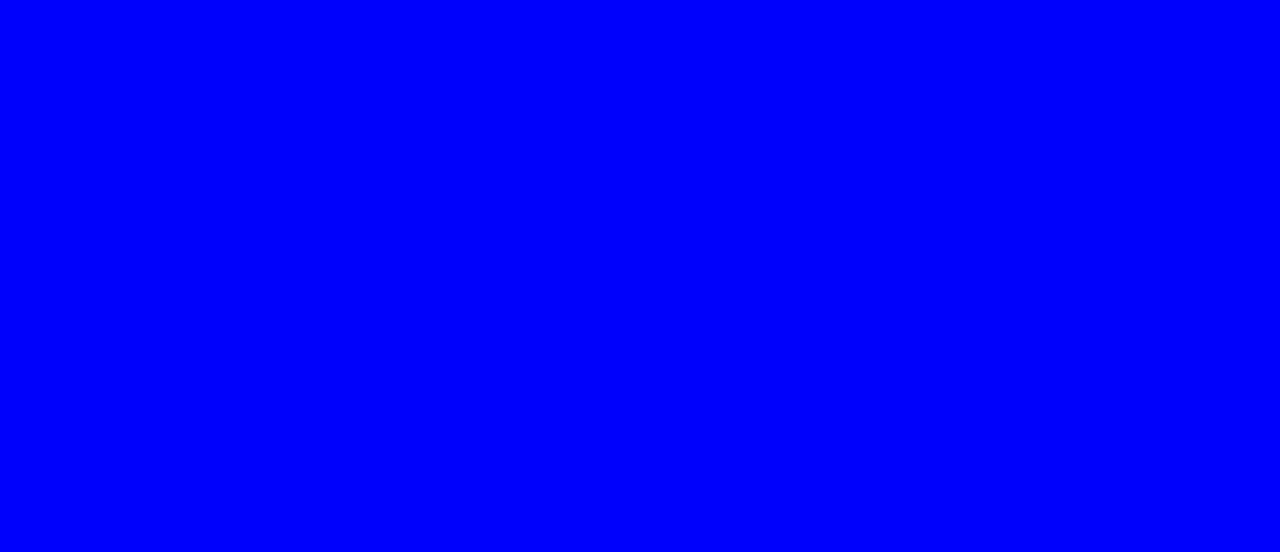
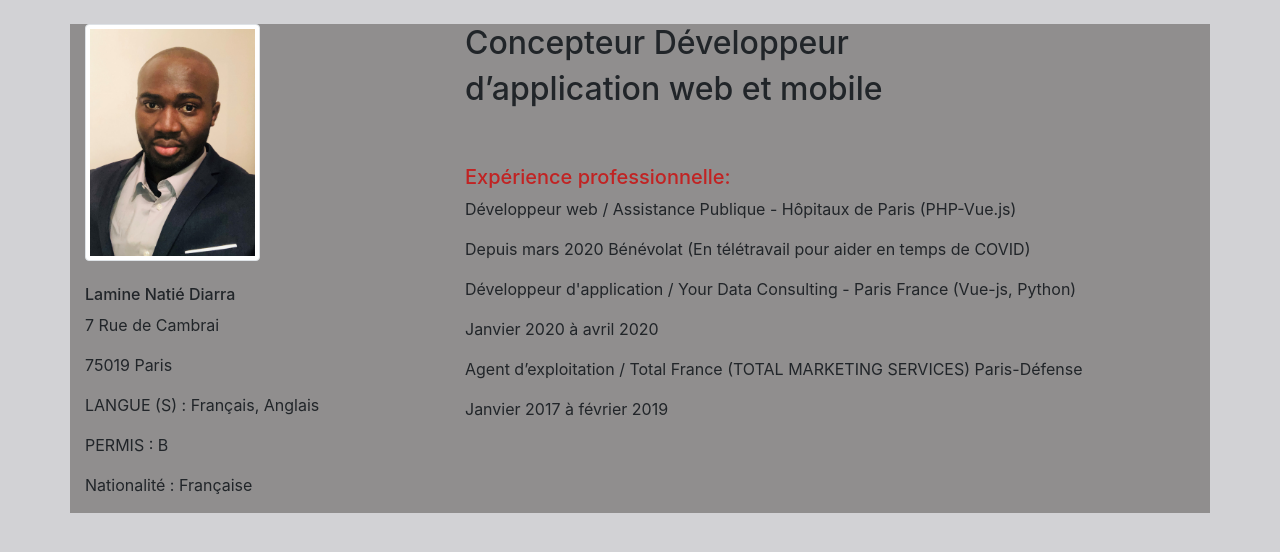
Before and after one commit to lamine87/moncv.github.io, a plain HTML site: page index.html in a window 1280 px wide. Drawn offline with nearby package versions, Linux system fonts and the light colour scheme.

Commit message:
cv-repository experience

```diff
--- a/index.html
+++ b/index.html
@@ -7,11 +7,78 @@
     <link rel="stylesheet" href="https://stackpath.bootstrapcdn.com/bootstrap/4.3.1/css/bootstrap.min.css"
      integrity="sha384-ggOyR0iXCbMQv3Xipma34MD+dH/1fQ784/j6cY/iJTQUOhcWr7x9JvoRxT2MZw1T"
       crossorigin="anonymous">
+      <link rel="stylesheet" href="style.css">
+    <title>CV de Lamine Diarra</title>
 
-    <title>Document</title>
-    <link rel="stylesheet" href="style.css">
 </head>
 <body>
+    <br>
+    <div class="container">
 
+        <div class="row">
+            <div class="col-md-4">
+                <img src="lamine.jpg" class="img-thumbnail" alt="..."
+                style="height: auto; width: 50%;">
+                <br><br>
+                <h6>Lamine Natié Diarra</h6>
+                <p>7 Rue de Cambrai</p>
+                <p>75019 Paris</p>
+
+                <p>LANGUE (S) : Français, Anglais</p>
+
+                  <p> PERMIS : B</p>
+                  <p>Nationalité : Française</p>
+              </div>
+              <div class="col-md-8">
+                <h2>Concepteur Développeur </h2>
+                <h2>d’application web et mobile</h2>
+                <br> <br>
+
+                    <h5>Expérience professionnelle:</h5>
+
+                    <p>Développeur web / Assistance Publique -
+                        Hôpitaux de Paris (PHP-Vue.js)</p>
+
+                       <p> Depuis mars 2020
+                        Bénévolat (En télétravail pour aider en temps de COVID)
+                    </p>
+
+                    <p>Développeur d'application / Your Data Consulting -  Paris France (Vue-js, Python)</p>
+                    <p>Janvier 2020 à avril 2020</p>
+
+                    <p>Agent d’exploitation / Total France (TOTAL MARKETING
+                        SERVICES) Paris-Défense</p>
+                    <p> Janvier 2017 à février 2019</p>
+
+
+
+
+                <div>
+                     </div>
+
+
+              </div>
+        </div>
+
+        <div class="row2">
+            <div class="col-md-4">
+
+              </div>
+        </div>
+
+      </div>
+
+
+ <script src="https://code.jquery.com/jquery-3.3.1.slim.min.js"
+ integrity="sha384-q8i/X+965DzO0rT7abK41JStQIAqVgRVzpbzo5smXKp4YfRvH+8abtTE1Pi6jizo"
+ crossorigin="anonymous"></script>
+
+<script src="https://cdnjs.cloudflare.com/ajax/libs/popper.js/1.14.7/umd/popper.min.js"
+integrity="sha384-UO2eT0CpHqdSJQ6hJty5KVphtPhzWj9WO1clHTMGa3JDZwrnQq4sF86dIHNDz0W1"
+crossorigin="anonymous"></script>
+
+<script src="https://stackpath.bootstrapcdn.com/bootstrap/4.3.1/js/bootstrap.min.js"
+integrity="sha384-JjSmVgyd0p3pXB1rRibZUAYoIIy6OrQ6VrjIEaFf/nJGzIxFDsf4x0xIM+B07jRM"
+ crossorigin="anonymous"></script>
 </body>
 </html>
--- a/style.css
+++ b/style.css
@@ -1,3 +1,12 @@
 body{
-    background-color: blue;
+    background-color: rgb(210, 210, 213);
 }
+.row{
+    background-color: rgb(144, 142, 142);
+}
+.row2{
+    background-color: rgb(240, 240, 240);
+}
+h5{
+    color: rgb(193, 35, 35);
+}
```
Also changed, not shown: lamine.jpg (added).
